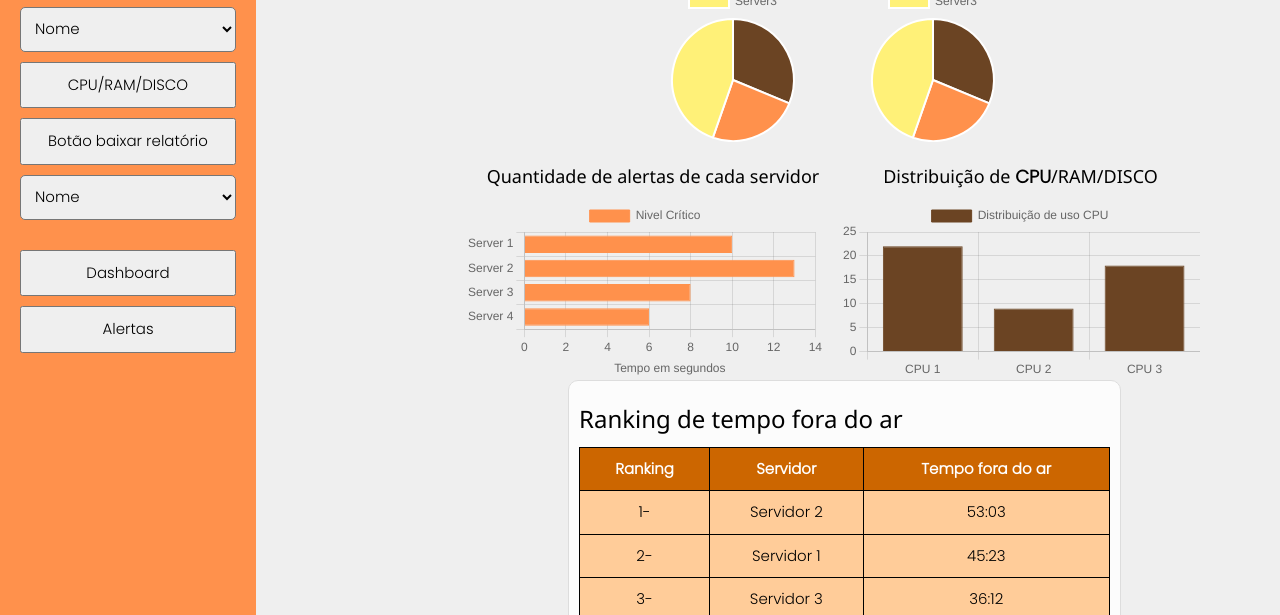
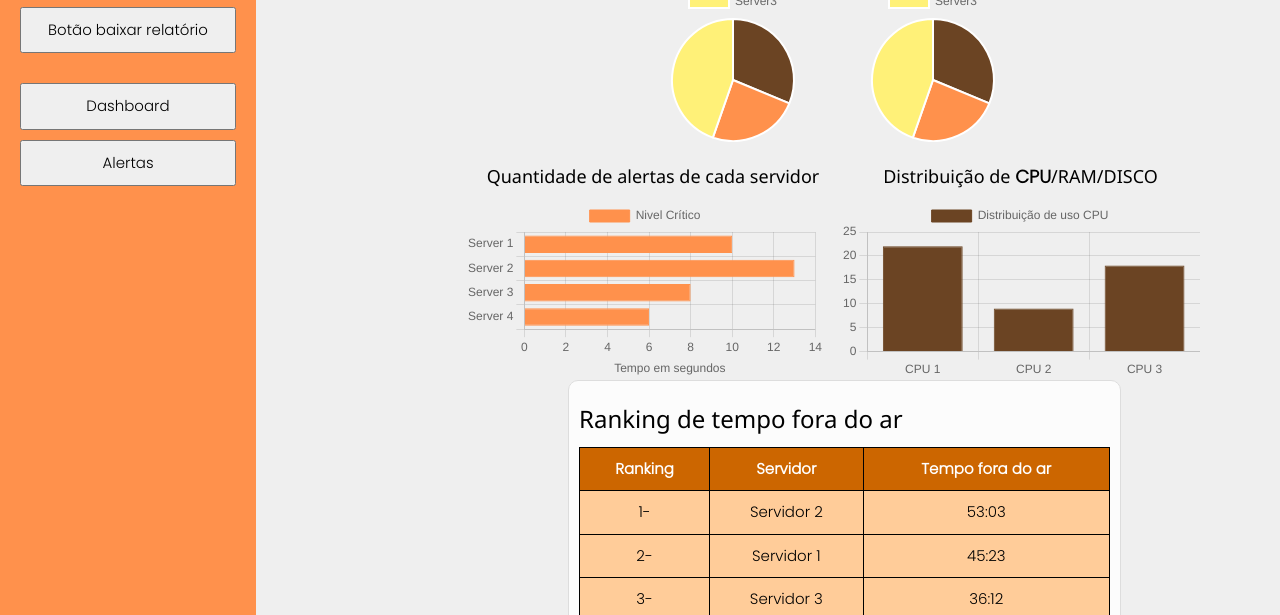
Before and after one commit to Tagg-Tech/Development, a website: page web-data-viz/public/areaCliente/dashboardGerente.html in a window 1280 px wide. Shown: the part 185-800 px from the top of the page. Drawn offline with nearby package versions, Linux system fonts and the light colour scheme.

Commit message:
Retirado dados desnecessarios dash gerente

```diff
--- a/web-data-viz/public/areaCliente/dashboardGerente.html
+++ b/web-data-viz/public/areaCliente/dashboardGerente.html
@@ -60,15 +60,9 @@
         <p>Olá, Fernando!</p>
         <div class="metrics">
             <h2>Métricas</h2>
-            <select>
-                <option>Nome</option>
-            </select>
 
-            <button>CPU/RAM/DISCO</button>
             <button>Botão baixar relatório</button>
-            <select>
-                <option>Nome</option>
-            </select>
+
 
         </div>
         <div class="buttons">
```
